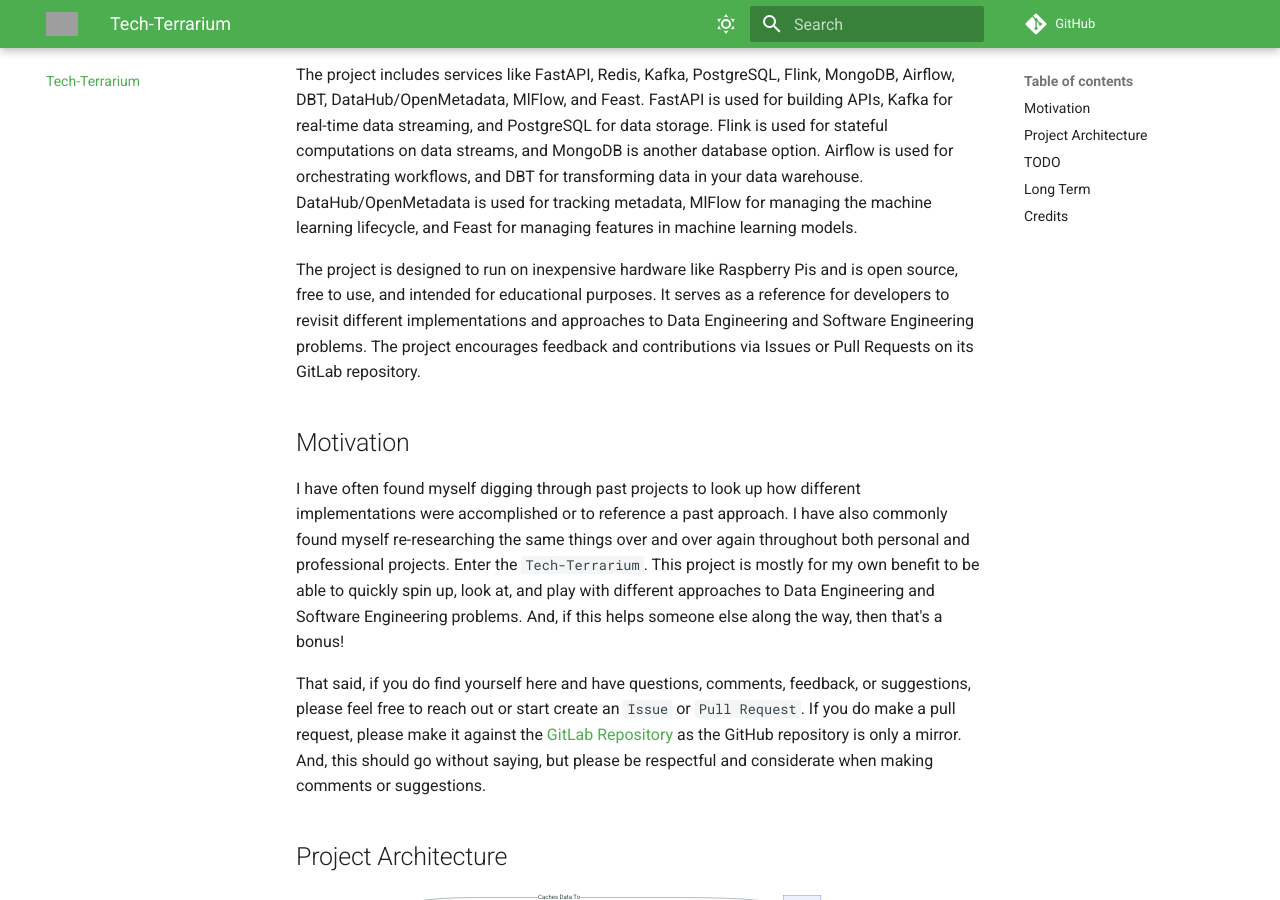
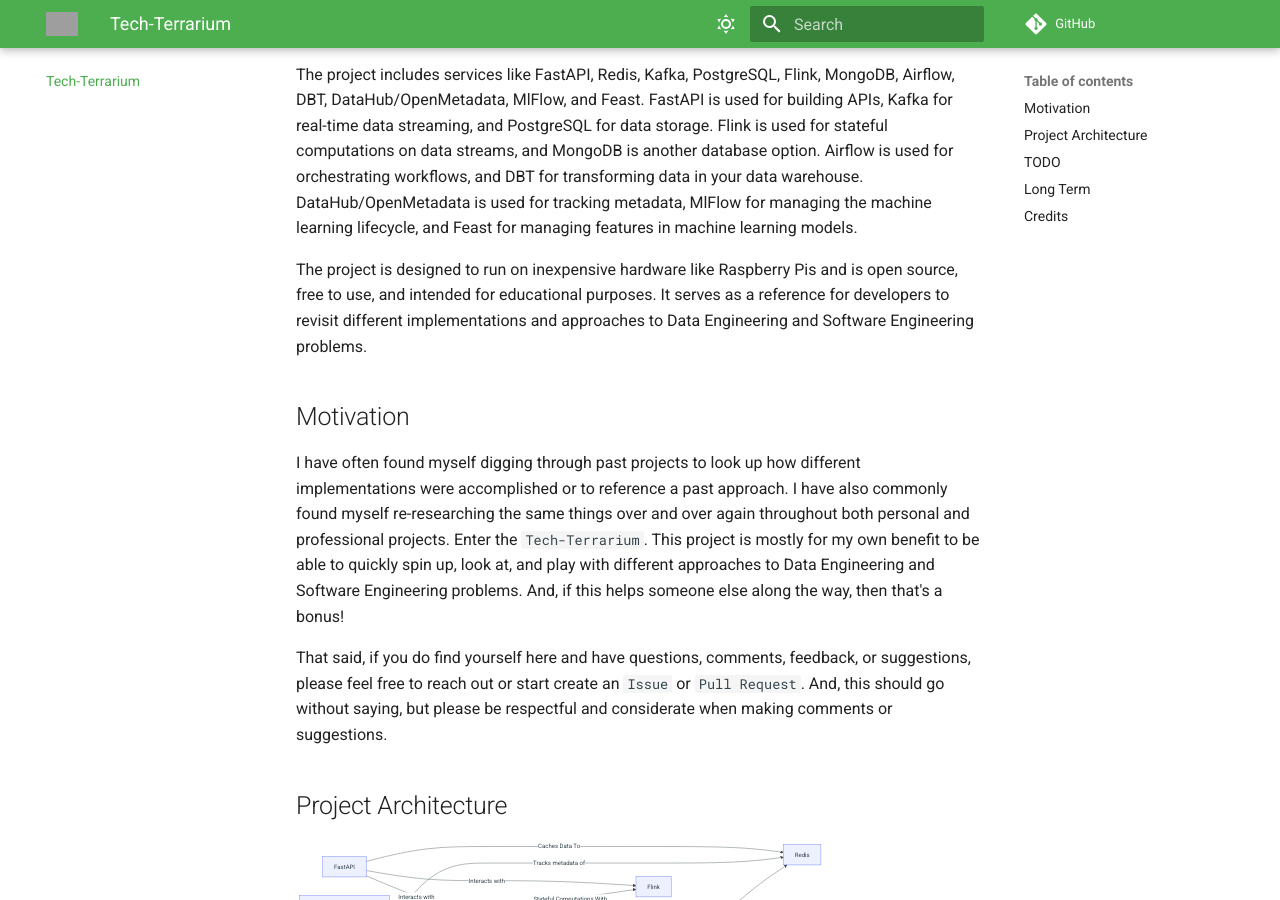
Before and after one commit to Foehammer82/tech-terrarium, an MkDocs documentation site: the page built from docs/README.md, in a window 1280 px wide and 900 px high, scrolled down 342 px. Built offline with MkDocs 1.6.1 and Material for MkDocs 9.7.7, drawn with Linux system fonts in a browser that asks for light colours; comment, search, counter and statistics services are not loaded; some of the changed text lies outside the part shown; grey boxes are pictures that could not be loaded.

Commit message:
remove all gitlab references

```diff
--- a/docs/README.md
+++ b/docs/README.md
@@ -18,8 +18,7 @@
 
 The project is designed to run on inexpensive hardware like Raspberry Pis and is open source, free to use, and intended
 for educational purposes. It serves as a reference for developers to revisit different implementations and approaches to
-Data Engineering and Software Engineering problems. The project encourages feedback and contributions via Issues or Pull
-Requests on its GitLab repository.
+Data Engineering and Software Engineering problems.
 
 ## Motivation
 
@@ -30,8 +29,7 @@
 Engineering problems. And, if this helps someone else along the way, then that's a bonus!
 
 That said, if you do find yourself here and have questions, comments, feedback, or suggestions, please feel free to
-reach out or start create an `Issue` or `Pull Request`. If you do make a pull request, please make it against
-the [GitLab Repository]() as the GitHub repository is only a mirror. And, this should go without saying, but please be
+reach out or start create an `Issue` or `Pull Request`.  And, this should go without saying, but please be
 respectful and considerate when making comments or suggestions.
 
 ## Project Architecture
@@ -104,8 +102,6 @@
     - see about setting up apache iceberg locally and having Spark operate on it.
 - [ ] implement DataHub to track metadata of the terrarium
     - would also not be a terrible idea to set up an instance of openmetadata as well.
-- [ ] instead of deploying the docs locally with a container, have them deployed from Gitlab instead and then update the
-  links in the homepage
 
 ## Long Term
 
```
Also changed, not shown: 2 other files.
